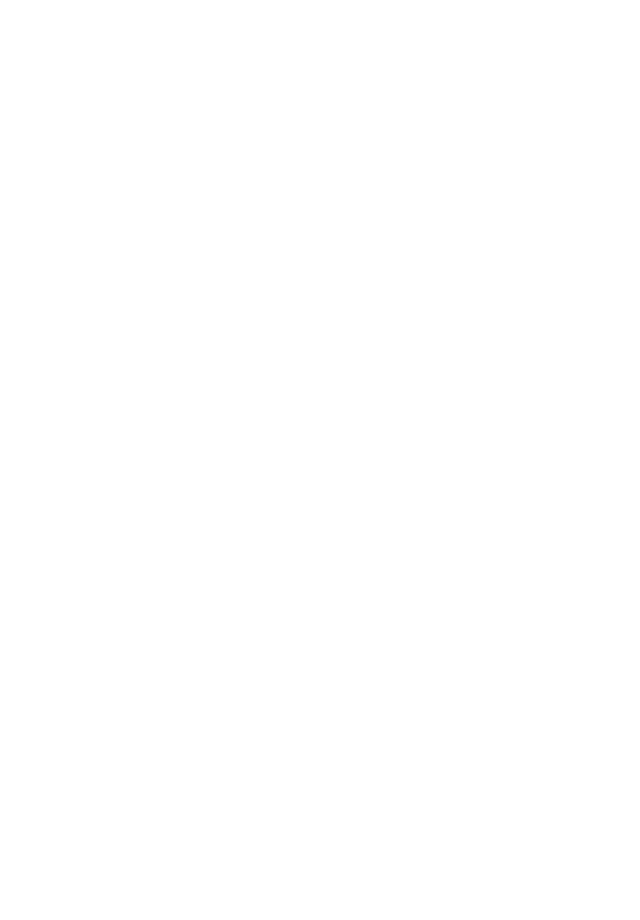
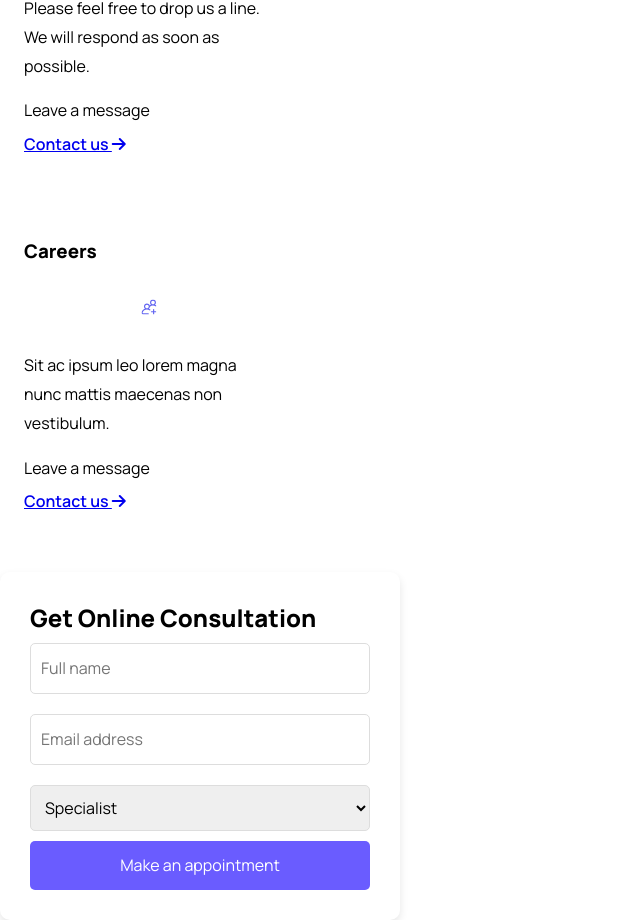
Before and after one commit to Daggergoboom/SiliconReact, a React (Vite) app: page / in a window 1280 px wide. Shown: the part 5480-6400 px from the top of the page, without its empty margins (0-640 px from the left). Before the commit the page ends 5441 px from the top, so only its background shows below. Built offline with nearby package versions, Linux system fonts and the light colour scheme.

Commit message:
need to remake the last section

```diff
--- a/src/assets/css/styles.css
+++ b/src/assets/css/styles.css
@@ -1370,6 +1370,88 @@
 }
 /* FOOTER END */
 
+/* CONTACT US START */
+
+/* Wrapper to align contact section and consultation form side by side */
+.Contact-wrapper {
+  display: flex;
+  flex-direction: column;
+  gap: 2rem;
+  align-items: flex-start; /* Align items to the top */
+}
+
+/* Contact card headline for each card (Email, Careers) */
+.contact-card-headline {
+  display: flex;
+  flex-direction: column;
+  gap: 1rem; /* Space between elements */
+  padding: 1.5rem;
+  max-width: 300px; /* Set a max width for each card */
+  flex: 1; /* Allow equal spacing for cards */
+}
+
+/* Aligns the icon to be circular */
+.e-mailIcon, .careerIcon {
+  border-radius: 50%;
+  padding: 12px;
+  display: flex;
+  align-items: center;
+  justify-content: center;
+}
+
+.e-mailIcon img, .careerIcon img {
+  width: 2rem;
+  height: 2rem;
+}
+
+/* Contact container for "Leave a message" text and link */
+.contact-container-consult {
+  display: flex;
+  flex-direction: column;
+  gap: 5px;
+}
+
+/* Individual contact card for "Leave a message" link */
+.contact-card {
+  display: flex;
+  flex-direction: column;
+  gap: 5px;
+}
+
+/* Online Consultation Form */
+.online-consultation-form {
+  flex: 1;
+
+  padding: 30px;
+  border-radius: 10px;
+  box-shadow: 0px 4px 8px rgba(0, 0, 0, 0.1);
+  max-width: 400px;
+}
+
+/* Form input and button styling */
+.online-consultation-form input, .online-consultation-form select {
+  width: 100%;
+  padding: 10px;
+  margin: 10px 0;
+  border: 1px solid #ddd;
+  border-radius: 5px;
+}
+
+.online-consultation-form button {
+  width: 100%;
+  padding: 10px;
+  background-color: #6a5cff;
+  color: #fff;
+  border: none;
+  border-radius: 5px;
+  cursor: pointer;
+  font-size: 16px;
+}
+
+
+
+/* CONTACT US END  */
+
   /* Animations */
 
 @keyframes openMenu {
--- a/src/components/ContactUs.jsx
+++ b/src/components/ContactUs.jsx
@@ -1,22 +1,71 @@
 import React from 'react'
-
+import eMailIcon from '../assets/images/icons/mail-blue.svg'
+import Careers from '../assets/images/icons/career.svg'
 const ContactUs = () => {
   return (
-<section aria-label="Contact-us" className="contact-us">
+    <section aria-label="Contact-us" className="contact-us">
+      <h2 className="Contact-us-headline"> Contact Us</h2>
+
+      <div className="Contact-wrapper">
 
 
-<h2 className="Contact-us-headline"> Contact Us</h2>
-<h3 className="Sub-headline"> Email us</h3>
-<p> Please feel free to drop us a line. We will respond as soon as possible.</p>
-<div className="contact-container s14">
-        <button className="contact-card">
-         <p>  Leave a message </p>
-          <a id="t-blue" className="sb" href="#">Contact us <i className="fa-solid fa-arrow-right"></i></a>
-        </button>
-</div>
+        <div className="contact-card-headline">
+          <div className="e-mailIcon">
+            <img src={eMailIcon} alt="email icon" />
+          </div>
+          <h3 className="Sub-headline"> Email us</h3>
+          <p>
+            {" "}
+            Please feel free to drop us a line. We will respond as soon as
+            possible.
+          </p>
+          <div className="contact-container-consult">
+            <div className="contact-card">
+              <p> Leave a message </p>
+              <a id="t-blue" className="sb" href="#">
+                Contact us <i className="fa-solid fa-arrow-right"></i>
+              </a>
+            </div>
+          </div>
+        </div>
 
-</section>
-  )
+        <div className="contact-card-headline">
+          <h3 className="Sub-headline"> Careers </h3>
+          <div className="careerIcon">
+            <img src={Careers} alt="Career Icon" />
+          </div>
+          <p>
+            {" "}
+            Sit ac ipsum leo lorem magna nunc mattis maecenas non vestibulum.
+          </p>
+          <div className="contact-container-consult">
+            <div className="contact-card">
+              <p> Leave a message </p>
+              <a id="t-blue" className="sb" href="#">
+                Contact us <i className="fa-solid fa-arrow-right"></i>
+              </a>
+            </div>
+          </div>
+        </div>
+
+        <div className="online-consultation-form">
+          <h2>Get Online Consultation</h2>
+          <form>
+            <input type="text" placeholder="Full name" required />
+            <input type="email" placeholder="Email address" required />
+            <select required>
+              <option value="" disabled selected>
+                Specialist
+              </option>
+              <option value="cardiology">Cardiology</option>
+              <option value="dermatology">Dermatology</option>
+            </select>
+            <button type="submit">Make an appointment</button>
+          </form>
+        </div>
+      </div>
+    </section>
+  );
 }
 
 export default ContactUs
```
Also changed, not shown: src/assets/images/icons/career.svg (added), src/assets/images/icons/mail-blue.svg (added).
